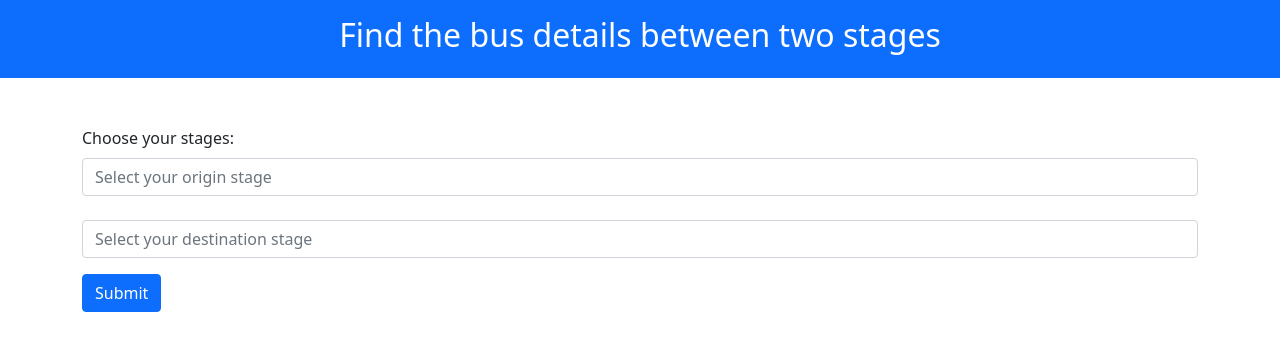
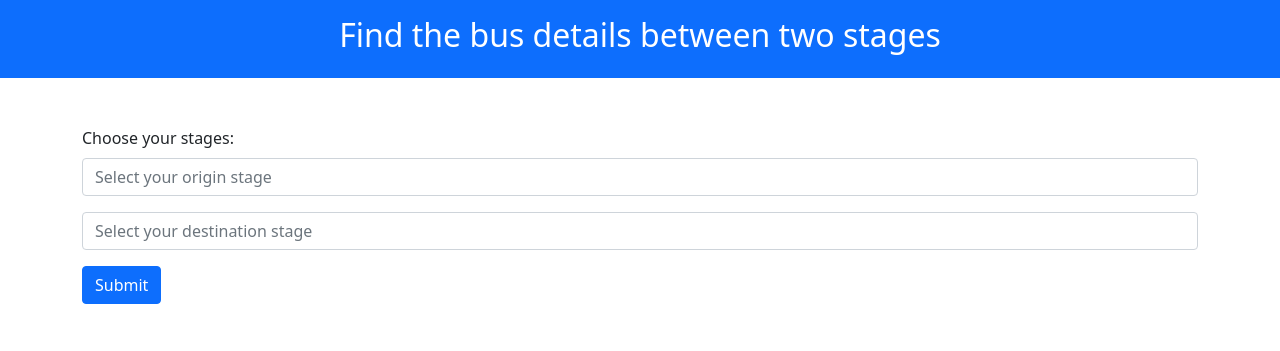
Before and after one commit to pavithragu/flask_find_my_bus, a Flask app: page /stages in a window 1280 px wide. Shown: the top 351 px of the page. Run offline with Flask 2, Linux system fonts and the light colour scheme.

Commit message:
adding margin to the input element

```diff
--- a/templates/stages.html
+++ b/templates/stages.html
@@ -19,8 +19,8 @@
 <div class="container pt-5">
   <form action="/stages-result" method="POST">
     <label class="form-label">Choose your stages:</label>
-    <input class="form-control" list="buses" name="first_stage" placeholder="Select your origin stage"><br>
-    <input class="form-control" list="buses" name="second_stage" placeholder="Select your destination stage">
+    <input class="form-control" list="buses" name="first_stage" placeholder="Select your origin stage">
+    <input class="form-control mt-3" list="buses" name="second_stage" placeholder="Select your destination stage">
     <datalist id="buses">
       {% for x in stage %}
         <option value="{{x}}">
```
